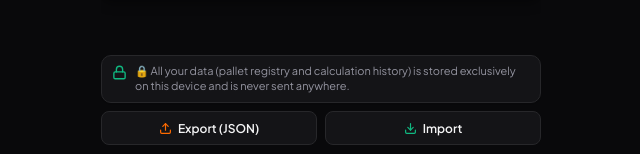
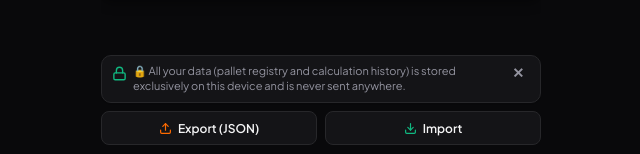
Before and after one commit to savrius-sys/pallet-calculator, a React (Vite) app: page / in a window 1280 px wide. Shown: the part 595-749 px from the top of the page, without its empty margins (319-959 px from the left). Built offline with nearby package versions, Linux system fonts and the light colour scheme.

Commit message:
feat: Add ability to dismiss and hide privacy notes with persistent storage

```diff
--- a/src/components/PrivacyFooter.tsx
+++ b/src/components/PrivacyFooter.tsx
@@ -1,4 +1,4 @@
-import { useRef, type ChangeEvent } from 'react'
+import { useState, useRef, type ChangeEvent } from 'react'
 import type { Translations } from '../i18n'
 
 interface PrivacyFooterProps {
@@ -9,6 +9,15 @@ interface PrivacyFooterProps {
 
 export function PrivacyFooter({ t, onExport, onImport }: PrivacyFooterProps) {
   const fileInputRef = useRef<HTMLInputElement>(null)
+  const [isNoteHidden, setIsNoteHidden] = useState<boolean>(() => {
+    if (typeof window === 'undefined') return false
+    return localStorage.getItem('hide_privacy_note') === 'true'
+  })
+
+  const handleDismissNote = () => {
+    setIsNoteHidden(true)
+    localStorage.setItem('hide_privacy_note', 'true')
+  }
 
   const handleFileChange = (e: ChangeEvent<HTMLInputElement>) => {
     const file = e.target.files?.[0]
@@ -22,7 +31,9 @@ export function PrivacyFooter({ t, onExport, onImport }: PrivacyFooterProps) {
 
   return (
     <footer className="global-privacy-footer">
+      {!isNoteHidden && (
         <div className="privacy-banner">
+          <div style={{ display: 'flex', alignItems: 'flex-start', gap: '6px', flex: 1 }}>
             <svg
               width="15"
               height="15"
@@ -33,12 +44,23 @@ export function PrivacyFooter({ t, onExport, onImport }: PrivacyFooterProps) {
               strokeLinecap="round"
               strokeLinejoin="round"
               className="privacy-icon"
+              style={{ flexShrink: 0, marginTop: '2px' }}
             >
               <rect x="3" y="11" width="18" height="11" rx="2" ry="2" />
               <path d="M7 11V7a5 5 0 0 1 10 0v4" />
             </svg>
             <span>{t.privacyNote}</span>
           </div>
+          <button
+            type="button"
+            className="banner-close-btn"
+            onClick={handleDismissNote}
+            title="Прибрати примітку"
+          >
+            ✕
+          </button>
+        </div>
+      )}
 
       <div className="data-actions-row">
         <button
```
Lines whose indentation alone changed are shown as unchanged.
